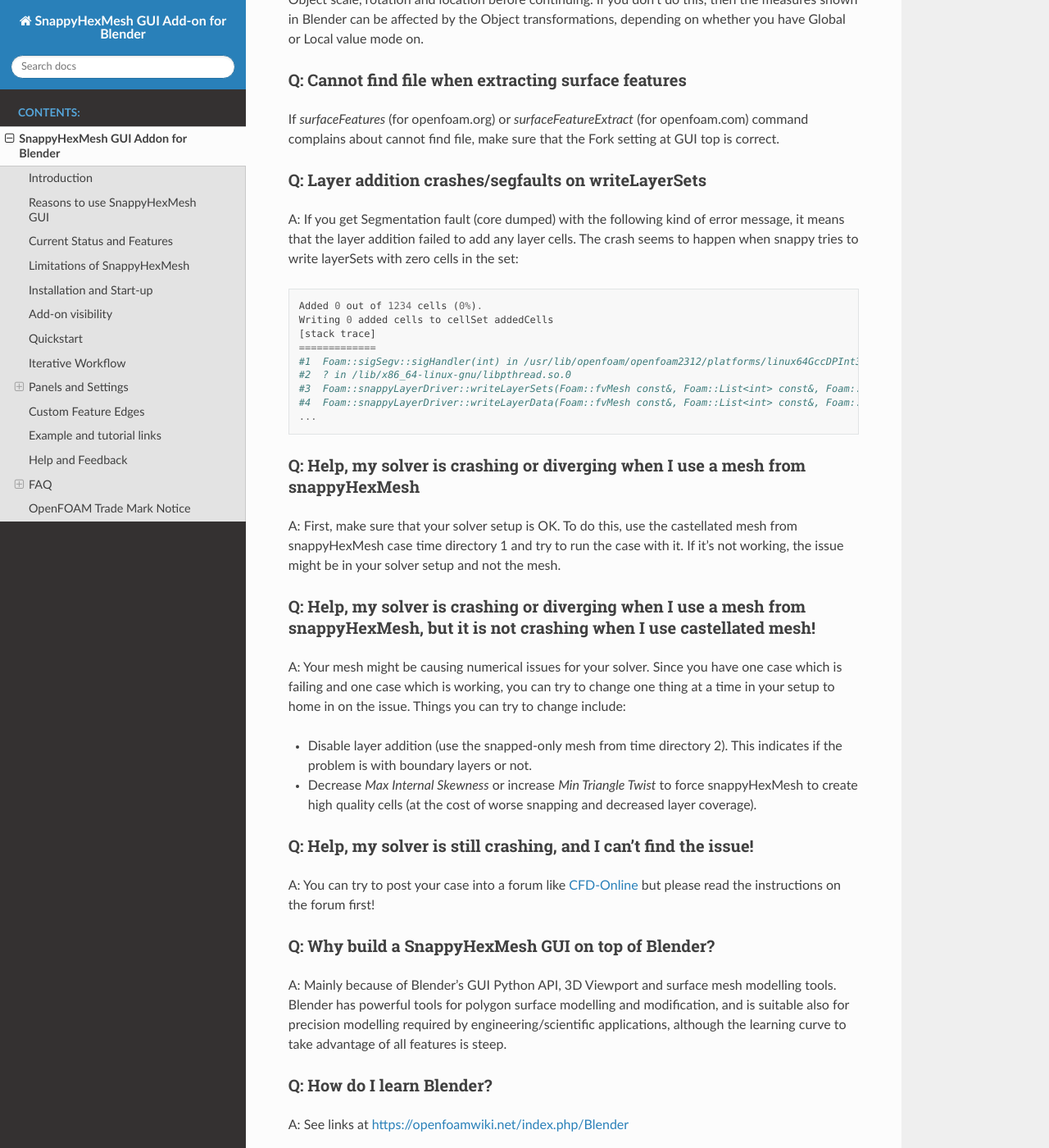
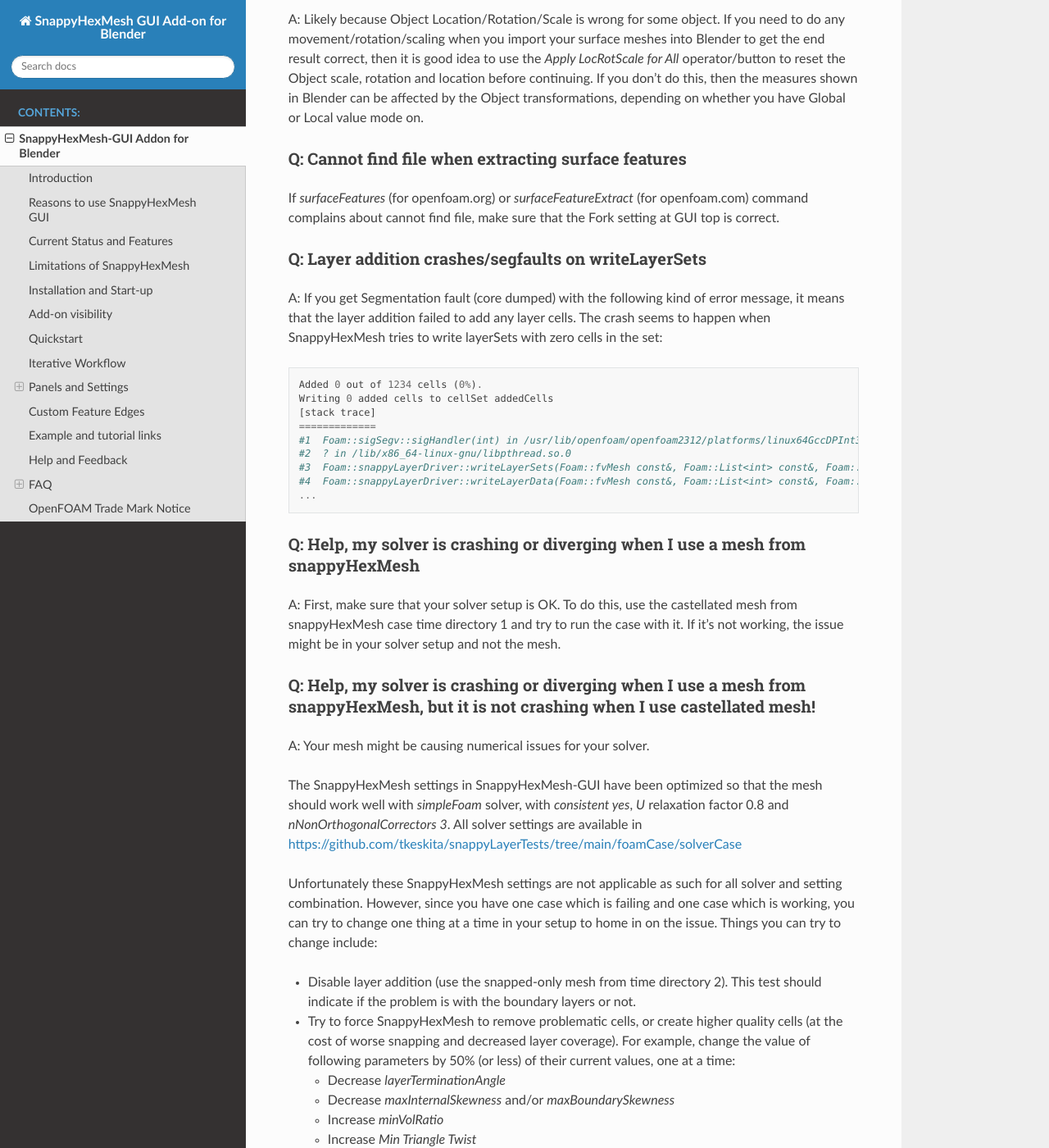
Before and after one commit to tkeskita/snappyhexmesh_gui, a Sphinx documentation site: the page built from docs/snappy_gui.rst, in a window 1280 px wide and 1400 px high, scrolled down 17691 px. Shown: the whole window at 82% size. Built offline with Sphinx 7.4.7 and the Read the Docs theme 2.0.0, drawn with Linux system fonts in a browser that asks for light colours; some of the changed text lies outside the part shown.

Commit message:
Docs: More lessons learned added, finetuning

```diff
--- a/docs/conf.py
+++ b/docs/conf.py
@@ -38,8 +38,7 @@
 # Add any Sphinx extension module names here, as strings. They can be
 # extensions coming with Sphinx (named 'sphinx.ext.*') or your custom
 # ones.
-extensions = [
-]
+extensions = ['sphinx.ext.autosectionlabel']
 
 # Add any paths that contain templates here, relative to this directory.
 templates_path = ['_templates']
--- a/docs/snappy_gui.rst
+++ b/docs/snappy_gui.rst
@@ -1,4 +1,4 @@
-SnappyHexMesh GUI Addon for Blender
+SnappyHexMesh-GUI Addon for Blender
 ===================================
 
 .. image:: images/shmg_example_and_panel.png
@@ -91,6 +91,10 @@
   modification is *partially* reverted. That affects also nearby
   cells. Small changes can thereby propagate changes in the mesh,
   sometimes causing apparent randomness in the resulting mesh.
+* **A small change in the value of a setting can make a large and
+  apparently random difference to the results**. The level of this
+  chaotic "noise" depends on the measured quantity, and the
+  combination of all settings and geometry.
 * **SnappyHexMesh works by far best with perfect cubic background mesh**
   (without gradings). If you need flattened or elongated cells, you can
   use `transformPoints` command after mesh generation to scale the
@@ -115,12 +119,8 @@
   https://github.com/tkeskita/snappyLayerTests/blob/main/test_result_analysis.md
   for some variation test results). This means that the combination of
   the 50+ parameter values plays a major role for the result. Not just
-  any combination taken from tutorials results in a "good" mesh (also,
-  you define what is good).
-* **A small change in the value of some setting can make a large and
-  apparently random difference to the results**. The level of this
-  chaotic "noise" depends on the measured quantity, and the
-  combination of all settings and geometry.
+  any settings taken from OpenFOAM tutorials results in a mesh which
+  works for all solvers and settings.
 * **OpenFOAM fork and version of SnappyHexMesh can play a major role** for the
   results. The current default fork is *openfoam.com*, due to it's improved
   snapping and layer addition features.
@@ -143,12 +143,16 @@
   can cause numerical issues for solvers. Collapsing layers away on
   purpose on the sharp edges using `layerTerminationAngle` and/or
   `minVolRatio` seems to be beneficial for solver stability.
+  See :ref:`Q: Help, my solver is crashing or diverging when I use a mesh from snappyHexMesh, but it is not crashing when I use castellated mesh!`
 * **Good snapping to sharp edges (feature edge snapping)** depends on
   snapping settings and mesh quality settings. Edge meshes should be
   provided only for those edges for which snapping is wanted, to avoid
   misplaced snapping.
 * **Always check the resulting mesh** with `checkMesh` and review it
   visually in Paraview before you apply the mesh in your application.
+  However, be aware that not all mesh errors are show stoppers for
+  many solvers. In lack of better knowledge, trial and error is
+  required for testing the mesh in practice.
 
 Installation and Start-up
 -------------------------
@@ -307,9 +311,9 @@
   which can handle the high non-orthogonality.
 
 * *Max Internal Skewness* (*maxInternalSkewness* property in
-  *meshQualityDict*) is the smallest distance from the center of an
-  internal face to the line connecting cell centers, normalized by the
-  line length.
+  *meshQualityDict*) is a face quality metric, calculated as the
+  smallest distance from the center of an internal face to the line
+  connecting cell centers, normalized by the line length.
 
 * *Max Boundary Skewness* (*maxBoundarySkewness* property in
   *meshQualityDict*) calculates boundary face skewness using a
@@ -337,9 +341,10 @@
   default value 0.6 allows for some twisting, so if the resulting mesh
   exhibits numerical issues, try to increase this value to e.g. 0.7 or 0.8.
 
-* *Min Vol Ratio* (*minVolRatio* property in *meshQualityDict*) is
-  useful to force layers to collapse, to avoid creation of flat
-  sliver cells, which may cause solver divergence.
+* *Min Vol Ratio* (*minVolRatio* property in *meshQualityDict*) is the
+  minimum required volume ratio of neighboring cells. This quality
+  criteria is useful to force layers to collapse, to avoid creation of
+  flat sliver cells, which may cause solver divergence.
 
 Snapping Options
 ................
@@ -764,7 +769,7 @@
 
 A: If you get Segmentation fault (core dumped) with the following kind of
 error message, it means that the layer addition failed to add any
-layer cells. The crash seems to happen when snappy tries to write
+layer cells. The crash seems to happen when SnappyHexMesh tries to write
 layerSets with zero cells in the set::
 
   Added 0 out of 1234 cells (0%).
@@ -788,16 +793,33 @@
 Q: Help, my solver is crashing or diverging when I use a mesh from snappyHexMesh, but it is not crashing when I use castellated mesh!
 ^^^^^^^^^^^^^^^^^^^^^^^^^^^^^^^^^^^^^^^^^^^^^^^^^^^^^^^^^^^^^^^^^^^^^^^^^^^^^^^^^^^^^^^^^^^^^^^^^^^^^^^^^^^^^^^^^^^^^^^^^^^^^^^^^^^^^
 
-A: Your mesh might be causing numerical issues for your solver. Since
-you have one case which is failing and one case which is working, you
-can try to change one thing at a time in your setup to home in on the
+A: Your mesh might be causing numerical issues for your solver.
+
+The SnappyHexMesh settings in SnappyHexMesh-GUI have been optimized so
+that the mesh should work well with `simpleFoam` solver, with `consistent
+yes`, `U` relaxation factor 0.8 and `nNonOrthogonalCorrectors 3`.
+All solver settings are available in
+https://github.com/tkeskita/snappyLayerTests/tree/main/foamCase/solverCase
+
+Unfortunately these SnappyHexMesh settings are not applicable as such
+for all solver and setting combination. However, since you have one
+case which is failing and one case which is working, you can try to
+change one thing at a time in your setup to home in on the
 issue. Things you can try to change include:
 
 - Disable layer addition (use the snapped-only mesh from time
-  directory 2). This indicates if the problem is with boundary layers or not.
-- Decrease *Max Internal Skewness* or increase *Min Triangle Twist* to force
-  snappyHexMesh to create high quality cells (at the cost of worse
-  snapping and decreased layer coverage).
+  directory 2). This test should indicate if the problem is with
+  the boundary layers or not.
+
+- Try to force SnappyHexMesh to remove problematic cells, or create
+  higher quality cells (at the cost of worse snapping and decreased
+  layer coverage). For example, change the value of following parameters
+  by 50% (or less) of their current values, one at a time:
+
+  - Decrease *layerTerminationAngle*
+  - Decrease *maxInternalSkewness* and/or *maxBoundarySkewness*
+  - Increase *minVolRatio*
+  - Increase *Min Triangle Twist*
 
 Q: Help, my solver is still crashing, and I can't find the issue!
 ^^^^^^^^^^^^^^^^^^^^^^^^^^^^^^^^^^^^^^^^^^^^^^^^^^^^^^^^^^^^^^^^^
```
Also changed, not shown: other parts of docs/snappy_gui.rst (+1 -1 lines).
